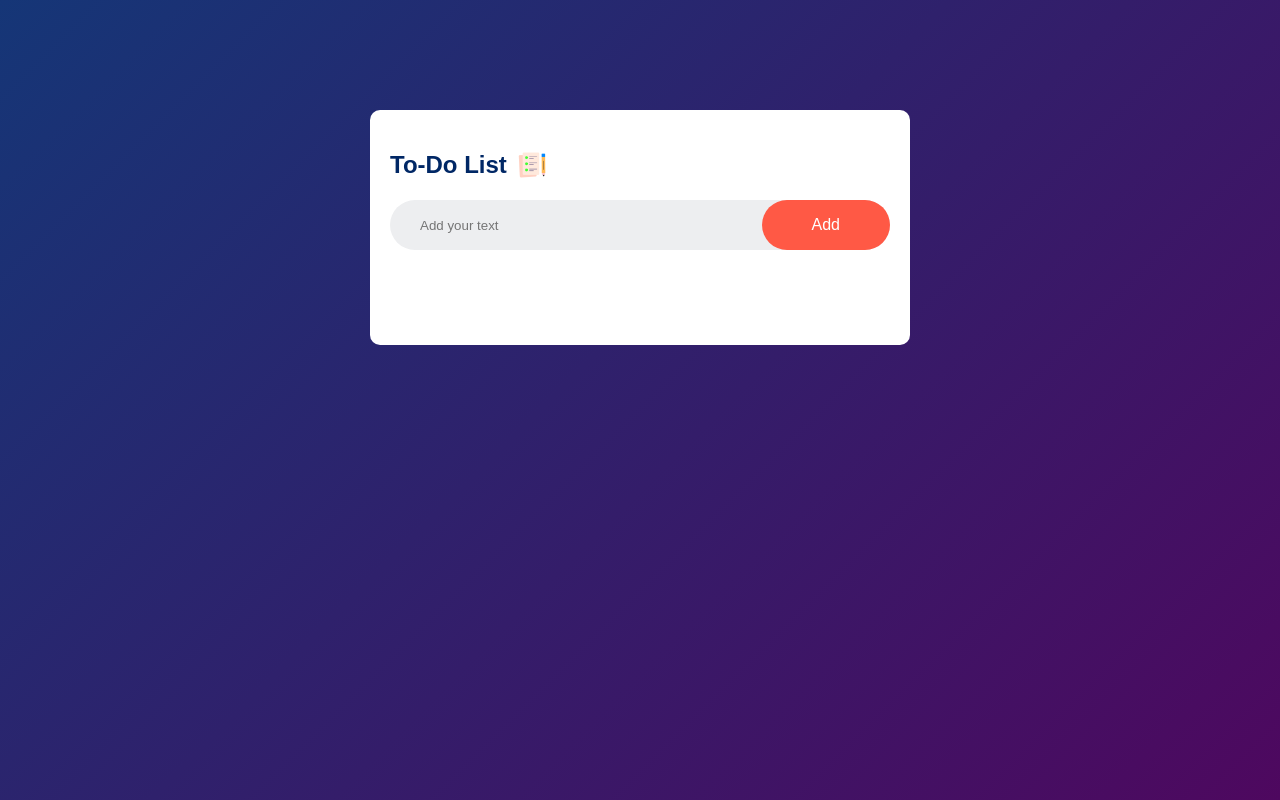
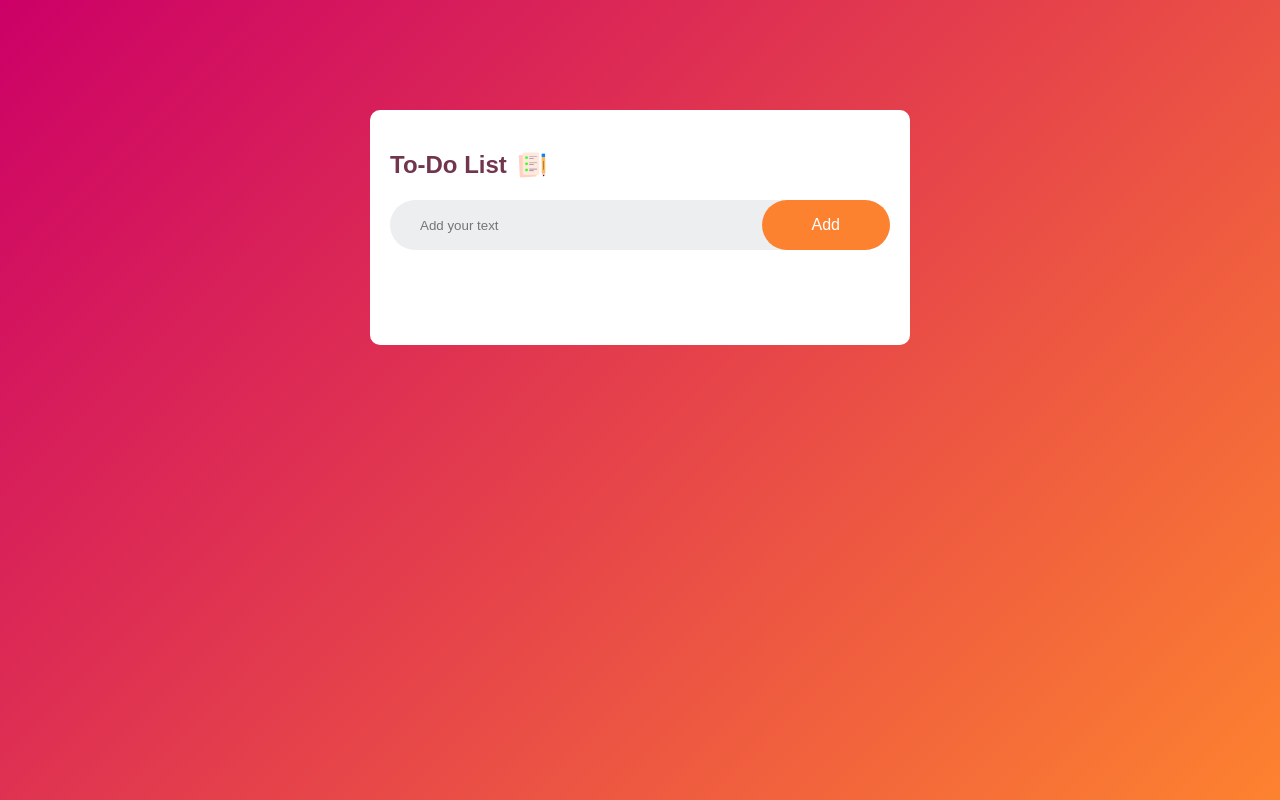
Before and after one commit to LoureinJoyce/lour-s-to-do-list, a Flask app: page / in a window 1280 px wide. Run offline with Flask 3, Linux system fonts and the light colour scheme.

Commit message:
Design adjusment

```diff
--- a/static/style.css
+++ b/static/style.css
@@ -8,7 +8,7 @@
 .container {
     width: 100%;
     min-height: 100vh;
-    background: linear-gradient(135deg, #153677, #4e085f);
+    background: linear-gradient(135deg, #cc0067, #fd822f);
     padding: 10px;
 }
 
@@ -22,7 +22,7 @@
 }
 
 .todo-app h2 {
-    color: #002765;
+    color: #71354D;
     display: flex;
     align-items: center;
     margin-bottom: 20px;
@@ -56,7 +56,7 @@ button {
     border: none;
     outline: none;
     padding: 16px 50px;
-    background: #ff5945;
+    background: #fd822f;
     color: #fff;
     font-size: 16px;
     cursor: pointer;
--- a/templates/base.html
+++ b/templates/base.html
@@ -3,6 +3,7 @@
 <head>
     <title>To-Do List</title>
     <link rel="stylesheet" href="static/style.css">
+    <!-- <link href="https://cdn.jsdelivr.net/npm/bootstrap@5.3.7/dist/css/bootstrap.min.css" rel="stylesheet" integrity="sha384-LN+7fdVzj6u52u30Kp6M/trliBMCMKTyK833zpbD+pXdCLuTusPj697FH4R/5mcr" crossorigin="anonymous"> -->
 </head>
 
 <body>
```
